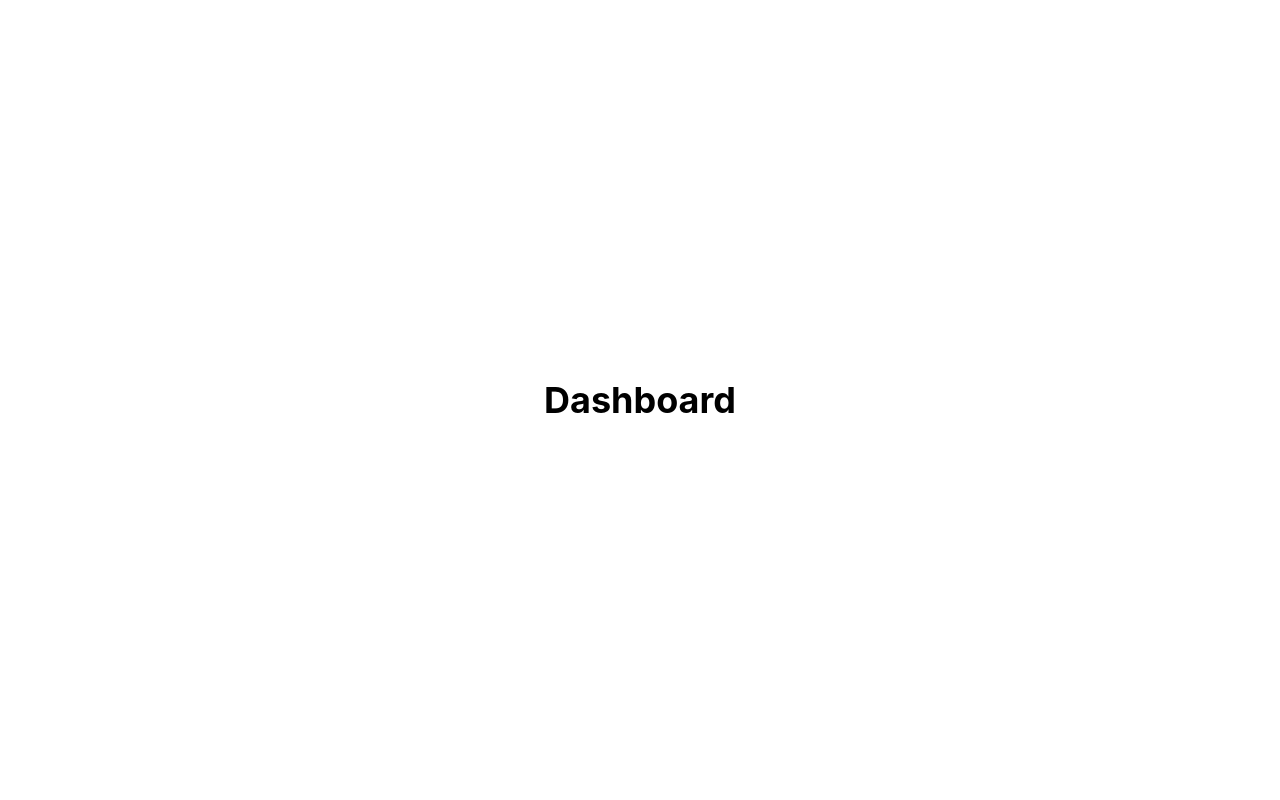
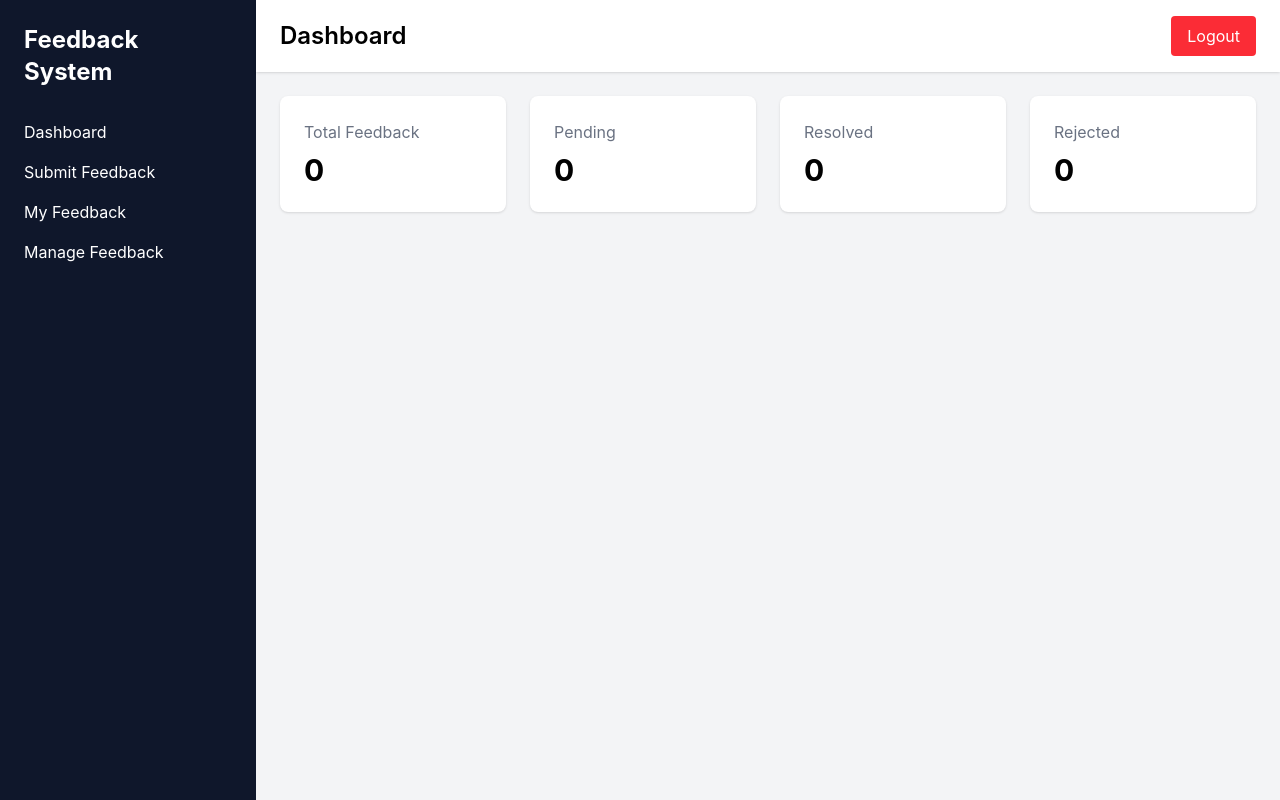
Before and after one commit to pranshi147/Feedback-System-INTERNSHIP, a React app in the folder frontend/: page /dashboard in a window 1280 px wide. Built offline with nearby package versions, Linux system fonts and the light colour scheme; sample sign-in values are in the browser's storage; the HTML template or start-up script is replaced by a standard one.

Commit message:
Create dashboard layout with sidebar navbar and stat cards

```diff
--- a/frontend/package.json
+++ b/frontend/package.json
@@ -15,6 +15,7 @@
     "react": "^19.2.7",
     "react-dom": "^19.2.7",
     "react-router-dom": "^7.18.1",
+    "recharts": "^3.9.2",
     "tailwindcss": "^4.3.2"
   },
   "devDependencies": {
--- a/frontend/src/App.jsx
+++ b/frontend/src/App.jsx
@@ -2,6 +2,7 @@ import { BrowserRouter, Routes, Route } from "react-router-dom";
 
 import Login from "./pages/Login";
 import Dashboard from "./pages/Dashboard";
+import ProtectedRoute from "./components/ProtectedRoute";
 
 function App() {
     return (
@@ -15,7 +16,11 @@ function App() {
 
                 <Route
                     path="/dashboard"
-                    element={<Dashboard />}
+                    element={
+                        <ProtectedRoute>
+                            <Dashboard />
+                        </ProtectedRoute>
+                    }
                 />
 
             </Routes>
--- /dev/null
+++ b/frontend/src/components/Navbar.jsx
@@ -0,0 +1,32 @@
+import { useContext } from "react";
+import { useNavigate } from "react-router-dom";
+import { AuthContext } from "../context/AuthContext";
+
+function Navbar() {
+    const { logout } = useContext(AuthContext);
+    const navigate = useNavigate();
+
+    const handleLogout = () => {
+        logout();
+        navigate("/");
+    };
+
+    return (
+        <div className="bg-white shadow px-6 py-4 flex justify-between items-center">
+
+            <h2 className="text-2xl font-semibold">
+                Dashboard
+            </h2>
+
+            <button
+                onClick={handleLogout}
+                className="bg-red-500 text-white px-4 py-2 rounded hover:bg-red-600"
+            >
+                Logout
+            </button>
+
+        </div>
+    );
+}
+
+export default Navbar;
--- a/frontend/src/components/ProtectedRoute.jsx
+++ b/frontend/src/components/ProtectedRoute.jsx
@@ -0,0 +1,13 @@
+import { Navigate } from "react-router-dom";
+
+function ProtectedRoute({ children }) {
+    const token = localStorage.getItem("token");
+
+    if (!token) {
+        return <Navigate to="/" replace />;
+    }
+
+    return children;
+}
+
+export default ProtectedRoute;
--- /dev/null
+++ b/frontend/src/components/Sidebar.jsx
@@ -0,0 +1,47 @@
+import { Link } from "react-router-dom";
+
+function Sidebar() {
+    return (
+        <div className="w-64 min-h-screen bg-slate-900 text-white p-6">
+
+            <h1 className="text-2xl font-bold mb-8">
+                Feedback System
+            </h1>
+
+            <nav className="space-y-4">
+
+                <Link
+                    to="/dashboard"
+                    className="block hover:text-blue-400"
+                >
+                    Dashboard
+                </Link>
+
+                <Link
+                    to="/submit-feedback"
+                    className="block hover:text-blue-400"
+                >
+                    Submit Feedback
+                </Link>
+
+                <Link
+                    to="/my-feedback"
+                    className="block hover:text-blue-400"
+                >
+                    My Feedback
+                </Link>
+
+                <Link
+                    to="/manage-feedback"
+                    className="block hover:text-blue-400"
+                >
+                    Manage Feedback
+                </Link>
+
+            </nav>
+
+        </div>
+    );
+}
+
+export default Sidebar;
--- /dev/null
+++ b/frontend/src/components/StatCard.jsx
@@ -0,0 +1,17 @@
+function StatCard({ title, value }) {
+    return (
+        <div className="bg-white rounded-lg shadow p-6">
+
+            <h3 className="text-gray-500">
+                {title}
+            </h3>
+
+            <p className="text-3xl font-bold mt-2">
+                {value}
+            </p>
+
+        </div>
+    );
+}
+
+export default StatCard;
--- a/frontend/src/pages/Dashboard.jsx
+++ b/frontend/src/pages/Dashboard.jsx
@@ -1,9 +1,47 @@
+import Sidebar from "../components/Sidebar";
+import Navbar from "../components/Navbar";
+import StatCard from "../components/StatCard";
+
 function Dashboard() {
     return (
-        <div className="min-h-screen flex items-center justify-center">
-            <h1 className="text-4xl font-bold">
-                Dashboard
-            </h1>
+        <div className="flex">
+
+            <Sidebar />
+
+            <div className="flex-1 bg-gray-100 min-h-screen">
+
+                <Navbar />
+
+                <div className="p-6">
+
+                    <div className="grid grid-cols-4 gap-6">
+
+                        <StatCard
+                            title="Total Feedback"
+                            value="0"
+                        />
+
+                        <StatCard
+                            title="Pending"
+                            value="0"
+                        />
+
+                        <StatCard
+                            title="Resolved"
+                            value="0"
+                        />
+
+                        <StatCard
+                            title="Rejected"
+                            value="0"
+                        />
+
+                    </div>
+
+                </div>
+
+            </div>
+
         </div>
     );
 }
--- a/frontend/src/pages/Login.jsx
+++ b/frontend/src/pages/Login.jsx
@@ -23,9 +23,13 @@ function Login() {
                 password,
             });
 
-            login(response.data.access_token);
+            console.log(response.data);
 
-            navigate("/dashboard");
+login(response.data.access_token);
+
+console.log(localStorage.getItem("token"));
+
+navigate("/dashboard");
         }
         catch (err) {
     console.log(err);
```
Also changed, not shown: frontend/src/components/CategoryChart.jsx (added), frontend/src/components/MonthlyChart.jsx (added), frontend/src/components/RecentFeedback.jsx (added), 1 other file (tests, documents, lock files or other folders).
